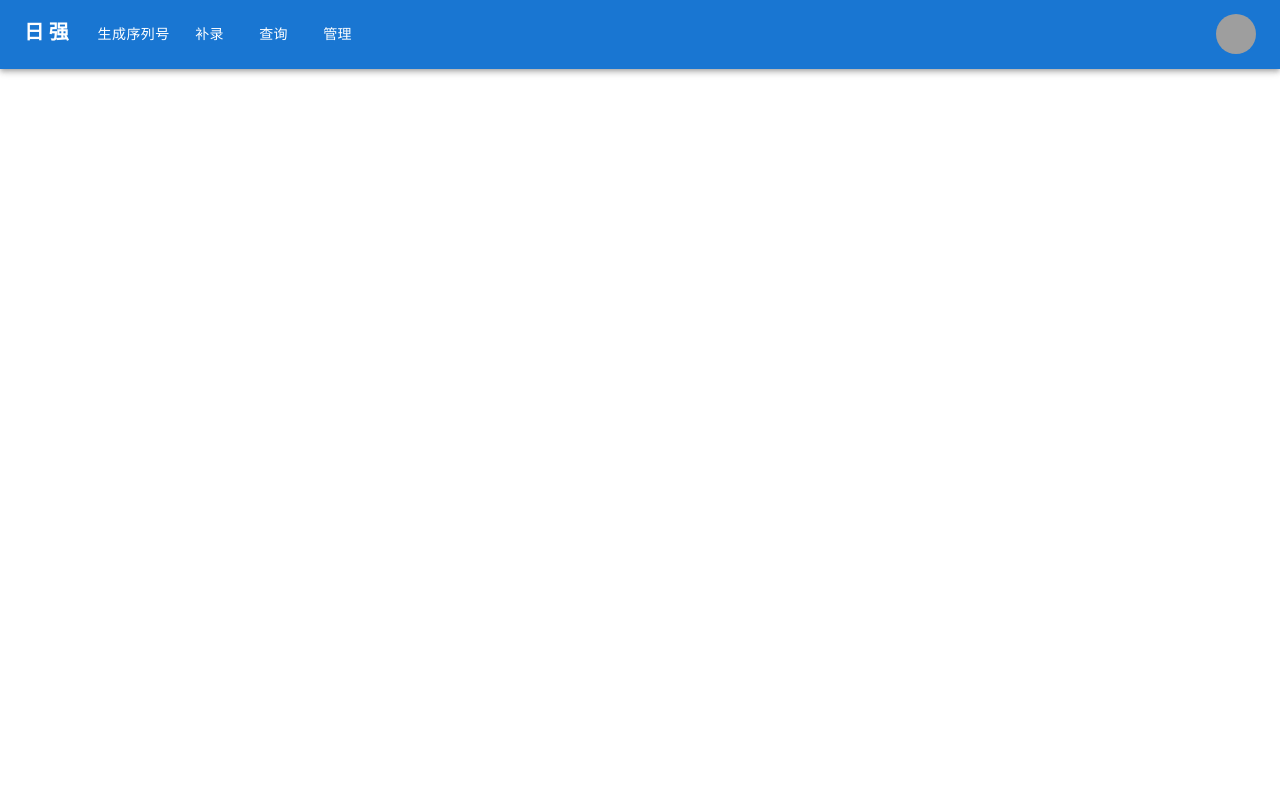
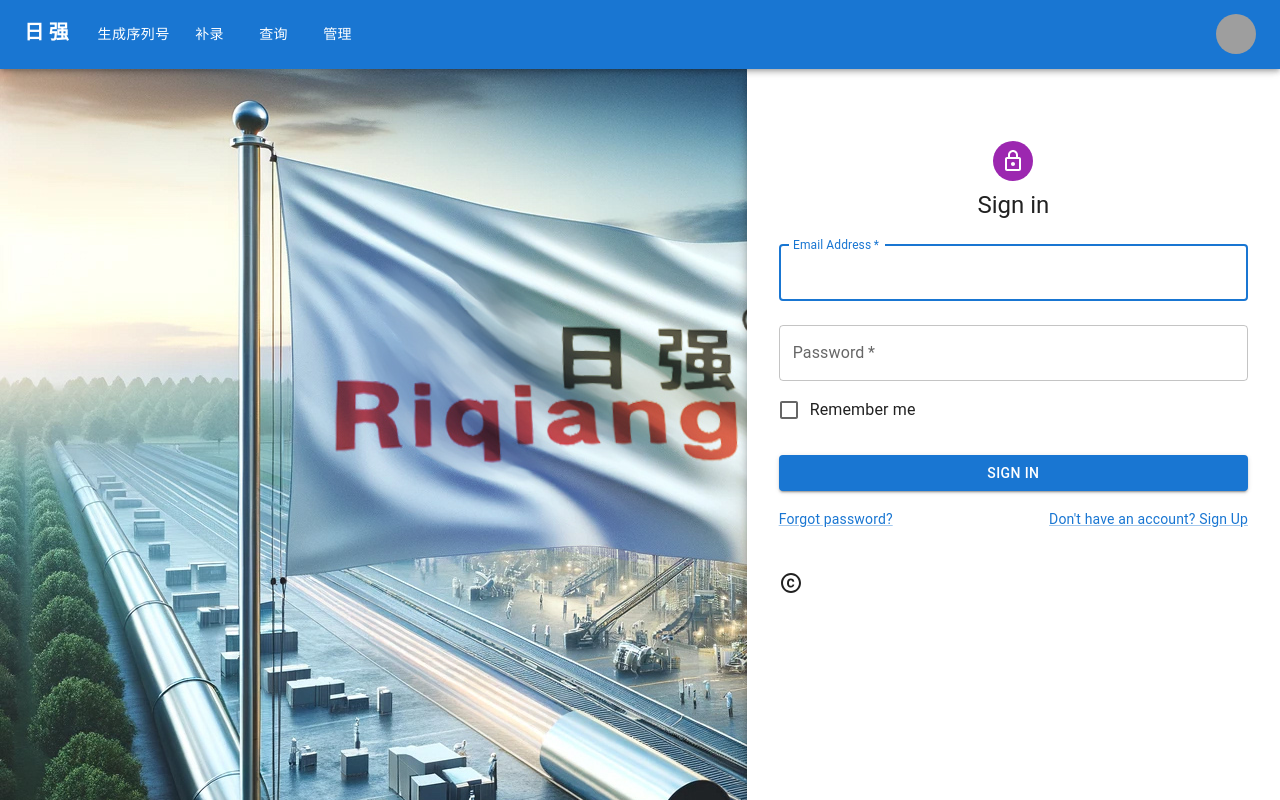
Before and after one commit to wzxutao/product-key-manager, a React (Create React App) app in the folder ui/: page / in a window 1280 px wide. Built offline with nearby package versions, Linux system fonts and the light colour scheme; grey boxes are pictures that could not be loaded.

Commit message:
login form init

```diff
--- a/ui/src/index.less
+++ b/ui/src/index.less
@@ -6,7 +6,3 @@
   -webkit-font-smoothing: antialiased;
   -moz-osx-font-smoothing: grayscale;
 }
-
-main {
-  visibility: hidden;
-}
--- a/ui/src/react-app-env.d.ts
+++ b/ui/src/react-app-env.d.ts
@@ -1 +1,4 @@
 /// <reference types="react-scripts" />
+
+declare module "*.png"
+declare module "*.jpg"
--- a/ui/src/routes/homepage/HomePage.css
+++ /dev/null
@@ -1,3 +0,0 @@
-.App {
-  text-align: center;
-}
--- /dev/null
+++ b/ui/src/routes/homepage/HomePage.less
@@ -0,0 +1,12 @@
+#HomePage {
+  main& {
+    height: 100vh;
+    width: 100vw;
+    position: fixed;
+    background-image: url("/src/assets/hp-bg.jpg");
+
+    #LoginSection {
+      background-color: white;
+    }
+  }
+}
--- a/ui/src/routes/homepage/HomePage.tsx
+++ b/ui/src/routes/homepage/HomePage.tsx
@@ -1,19 +1,81 @@
 import React from 'react';
-import './HomePage.css';
-import bg from '../../assets/hpbackground.jpg';
+import './HomePage.less';
+import LockOutlinedIcon from '@mui/icons-material/LockOutlined';
+import { Box, FormControlLabel, Grid, Paper, Avatar, Typography, TextField, Checkbox, Button, Link } from '@mui/material';
+import { Copyright } from '@mui/icons-material';
 
 function HomePage() {
   return (
-    <main className="App"
-      style={{
-        backgroundImage: `url(${bg})`,
-        height: '100vh',
-        width: '100vw',
-        position: 'fixed'
-      }}
-    >
+    <Grid id="HomePage" component="main" container spacing={0}>
+      <Grid item xs={0} lg={7}>
 
-    </main>
+      </Grid>
+      <Grid id="LoginSection" item xs={12} lg={5} component={Paper} elevation={6} square>
+        <Box
+          sx={{
+            my: 8,
+            mx: 4,
+            display: 'flex',
+            flexDirection: 'column',
+            alignItems: 'center',
+          }}
+        >
+          <Avatar sx={{ m: 1, bgcolor: 'secondary.main' }}>
+            <LockOutlinedIcon />
+          </Avatar>
+          <Typography component="h1" variant="h5">
+            Sign in
+          </Typography>
+          <Box component="form" noValidate onSubmit={() => {}} sx={{ mt: 1 }}>
+            <TextField
+              margin="normal"
+              required
+              fullWidth
+              id="email"
+              label="Email Address"
+              name="email"
+              autoComplete="email"
+              autoFocus
+            />
+            <TextField
+              margin="normal"
+              required
+              fullWidth
+              name="password"
+              label="Password"
+              type="password"
+              id="password"
+              autoComplete="current-password"
+            />
+            <FormControlLabel
+              control={<Checkbox value="remember" color="primary" />}
+              label="Remember me"
+            />
+            <Button
+              type="submit"
+              fullWidth
+              variant="contained"
+              sx={{ mt: 3, mb: 2 }}
+            >
+              Sign In
+            </Button>
+            <Grid container>
+              <Grid item xs>
+                <Link href="#" variant="body2">
+                  Forgot password?
+                </Link>
+              </Grid>
+              <Grid item>
+                <Link href="#" variant="body2">
+                  {"Don't have an account? Sign Up"}
+                </Link>
+              </Grid>
+            </Grid>
+            <Copyright sx={{ mt: 5 }} />
+          </Box>
+        </Box>
+      </Grid>
+    </Grid>
   );
 }
 
```
Also changed, not shown: ui/src/assets/hp-bg.jpg (renamed from ui/src/assets/hpbackground.jpg).
